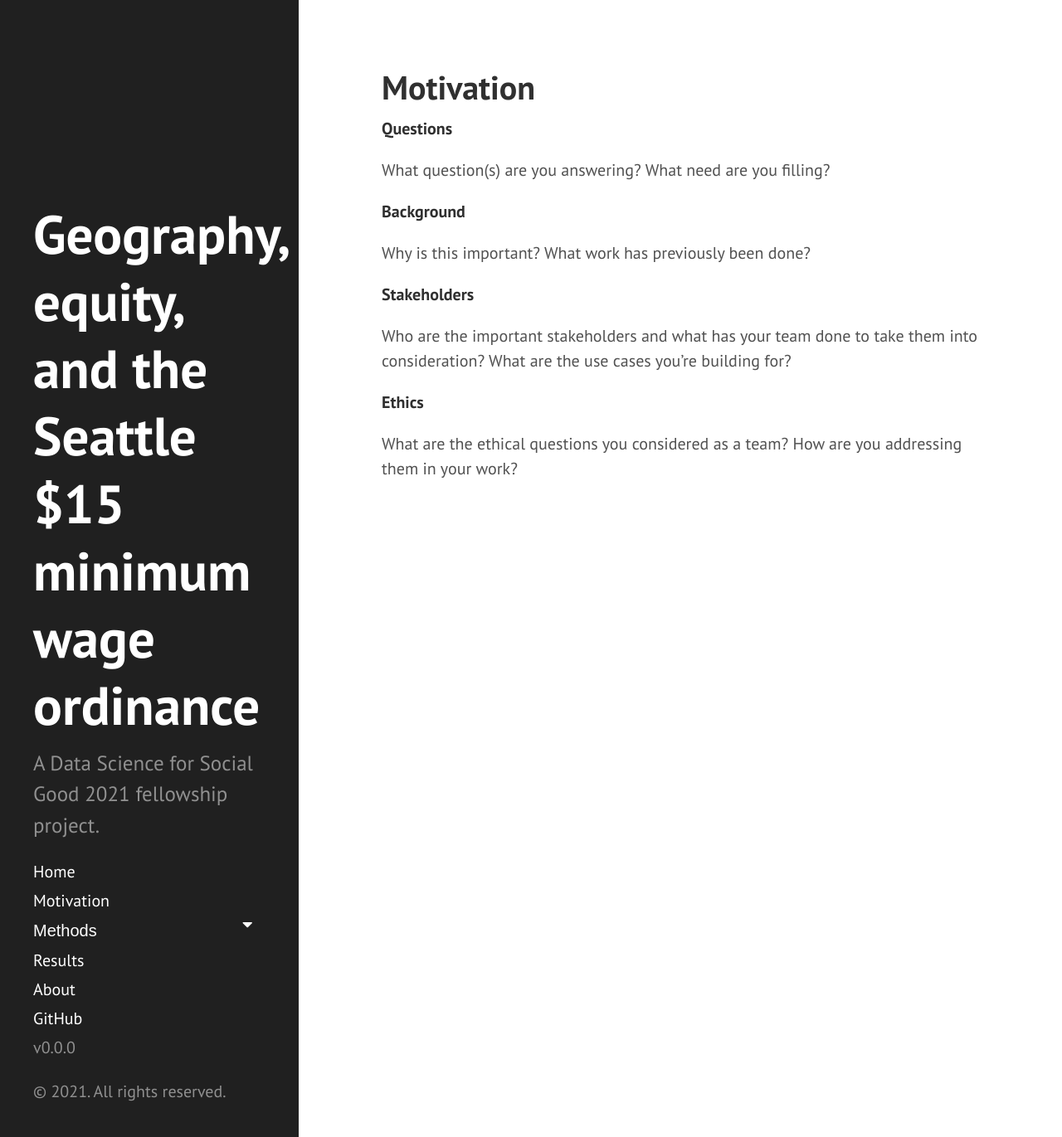
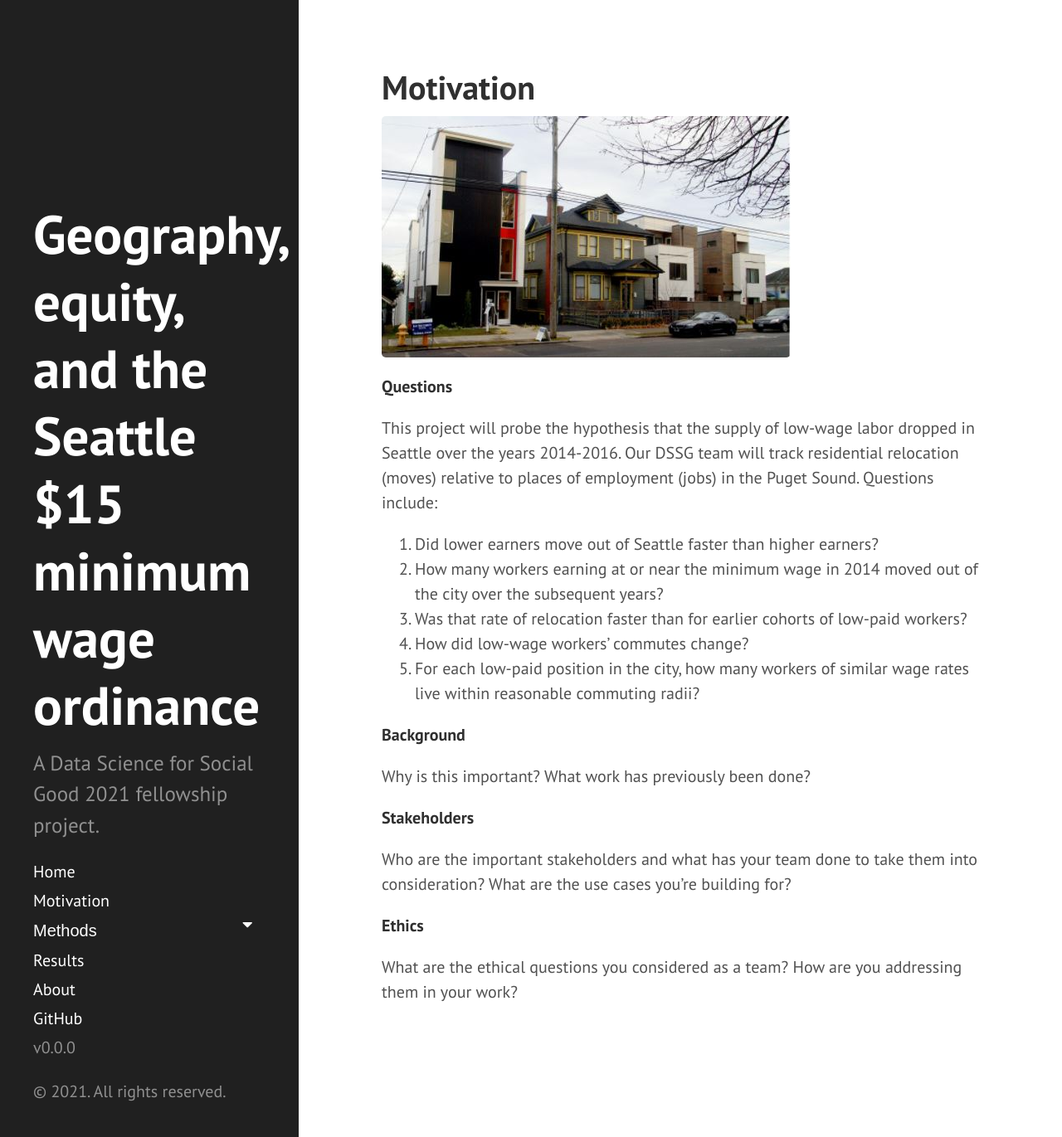
Before and after one commit to uwescience/MinWA, a Jekyll site: the page built from motivation.md, in a window 1280 px wide and 1371 px high. Shown: the whole window at 83% size. Built offline with Jekyll 4.4.1, drawn with Linux system fonts in a browser that asks for light colours.

Commit message:
added research questions to motivation section

```diff
--- a/motivation.md
+++ b/motivation.md
@@ -3,10 +3,18 @@
 title: Motivation
 ---
 
+<img src="{{ site.url }}{{ site.baseurl }}/assets/img/Gent_Photo.JPG">
+
 **Questions**
 
-What question(s) are you answering?
-What need are you filling?
+This project will probe the hypothesis that the supply of low-wage labor dropped in Seattle over the years 2014-2016. Our DSSG team will track residential relocation (moves) relative to places of employment (jobs) in the Puget Sound. Questions include:
+
+1. Did lower earners move out of Seattle faster than higher earners?
+2. How many workers earning at or near the minimum wage in 2014 moved out of the city over the subsequent years?
+3. Was that rate of relocation faster than for earlier cohorts of low-paid workers?
+4. How did low-wage workers’ commutes change?
+5. For each low-paid position in the city, how many workers of similar wage rates live within reasonable commuting radii?
+
 
 **Background**
 
```
